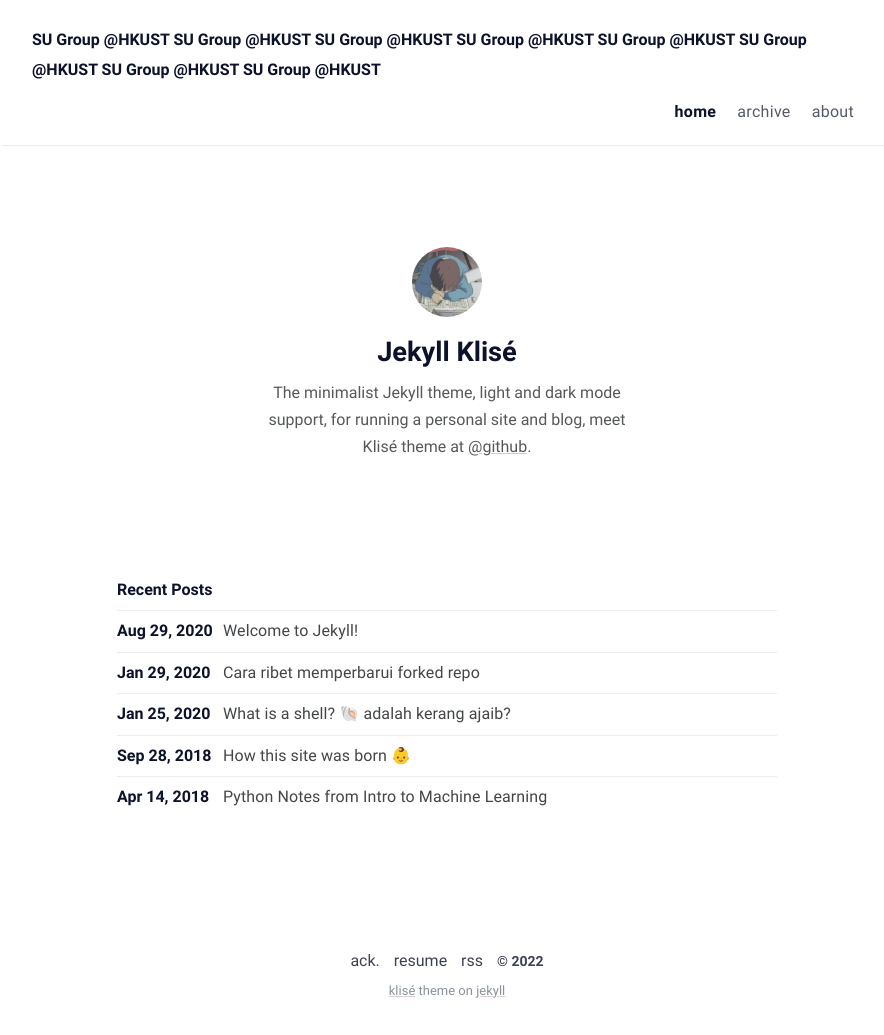
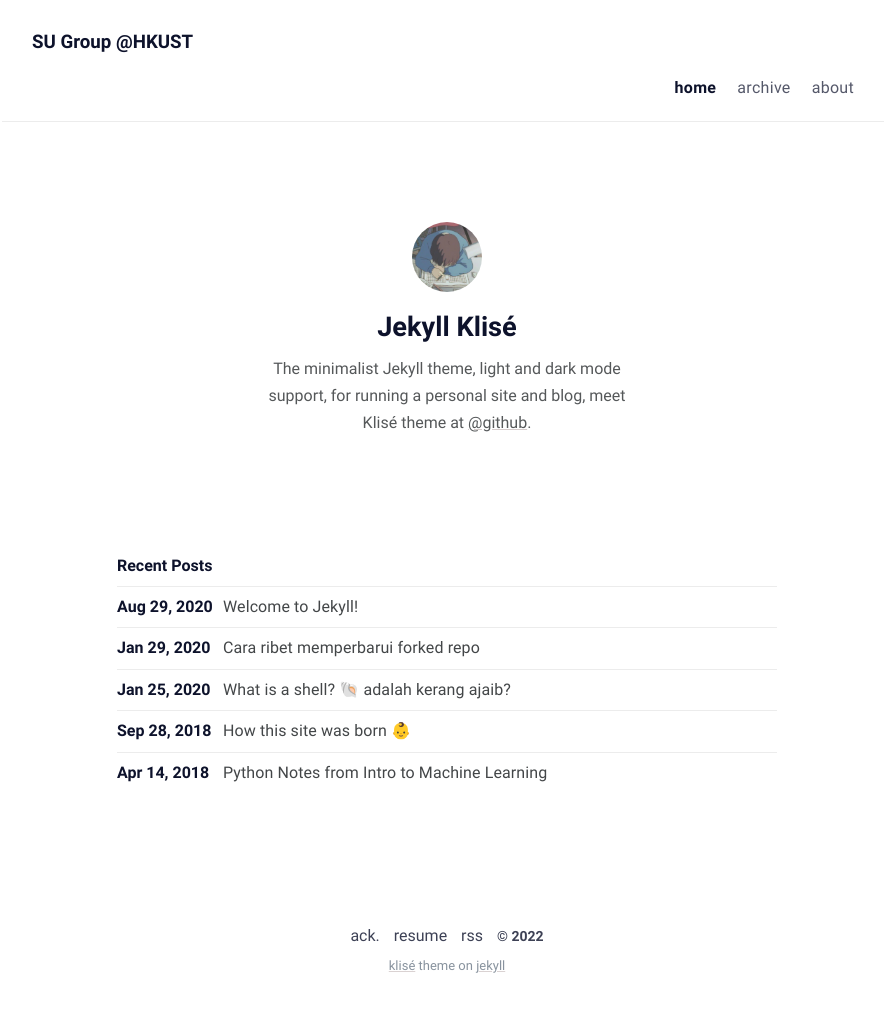
Before and after one commit to WeiSu-MAE/weisu-mae.github.io, a Jekyll site: the page built from index.md, in a window 1280 px wide. Shown: the whole page, without its empty margins (193-1077 px from the left). Built offline with Jekyll 4.4.1, drawn with Linux system fonts in a browser that asks for light colours; after the commit the page ends 1010 px from its top, so only the background shows below that.

Commit message:
Update navbar.html

```diff
--- a/_includes/navbar.html
+++ b/_includes/navbar.html
@@ -1,5 +1,4 @@
 <div class="navbar" role="navigation">
-  <div class="menu-trigger"><h4>SU Group @HKUST SU Group @HKUST SU Group @HKUST SU Group @HKUST SU Group @HKUST SU Group @HKUST SU Group @HKUST SU Group @HKUST</h4></div>
   <nav class="menu">
     <input type="checkbox" id="menu-trigger" class="menu-trigger" />
     <label for="menu-trigger">
```
Also changed, not shown: other parts of _includes/navbar.html (+1 -0 lines).
